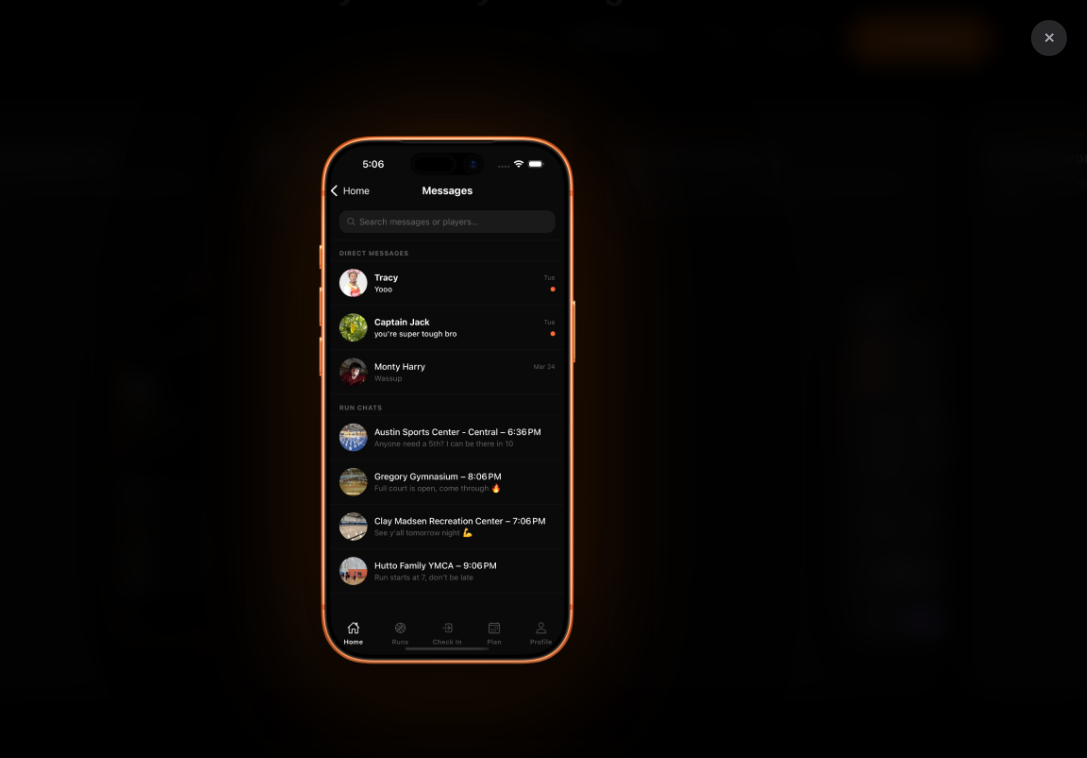
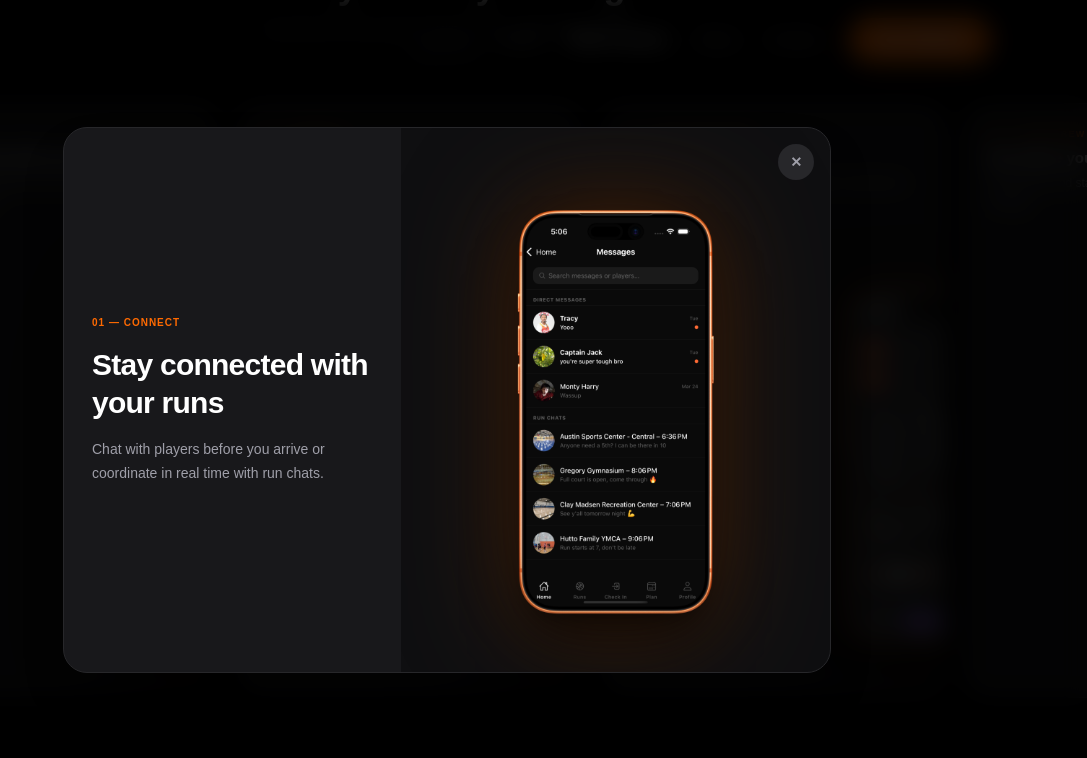
Before and after one commit to Tracyholbrook23/runcheck-site, a Next.js app: page /how-it-works in a window 1280 px wide. Both pictures are taken after a click on the button 238 px from the left and 1601 px from the top of the page. Shown: the part 1201-1959 px from the top of the page, without its empty margins (193-1280 px from the left). Built offline with nearby package versions, Linux system fonts and the light colour scheme.

Commit message:
Match More Ways modal to step card DetailModal layout

```diff
--- a/app/how-it-works/page.tsx
+++ b/app/how-it-works/page.tsx
@@ -124,12 +124,18 @@ function DetailModal({
   );
 }
 
-// ── Lightbox: big phone image on black backdrop ────────────────────────────────
-function PhoneLightbox({
+// ── Feature modal: same layout as DetailModal (text left, phone right) ────────
+function FeatureModal({
+  label,
+  headline,
+  desc,
   mockup,
   alt,
   onClose,
 }: {
+  label: string;
+  headline: string;
+  desc: string;
   mockup: string;
   alt: string;
   onClose: () => void;
@@ -137,36 +143,55 @@ function PhoneLightbox({
   return (
     <AnimatePresence>
       <motion.div
-        className="fixed inset-0 z-50 flex items-center justify-center p-6"
+        className="fixed inset-0 z-50 flex items-center justify-center p-4 sm:p-6"
         initial={{ opacity: 0 }}
         animate={{ opacity: 1 }}
         exit={{ opacity: 0 }}
       >
         {/* Backdrop */}
         <motion.div
-          className="absolute inset-0 bg-black/90 backdrop-blur-md"
+          className="absolute inset-0 bg-black/85 backdrop-blur-md"
           onClick={onClose}
         />
 
-        {/* Close button */}
+        {/* Modal card — identical structure to DetailModal */}
+        <motion.div
+          className="relative z-10 w-full max-w-3xl bg-zinc-900 border border-zinc-800 rounded-3xl overflow-hidden shadow-2xl"
+          initial={{ opacity: 0, scale: 0.93, y: 28 }}
+          animate={{ opacity: 1, scale: 1, y: 0 }}
+          exit={{ opacity: 0, scale: 0.93, y: 28 }}
+          transition={{ duration: 0.38, ease: [0.16, 1, 0.3, 1] }}
+        >
           <button
             onClick={onClose}
-          className="absolute top-5 right-5 z-20 w-9 h-9 rounded-full bg-zinc-800 hover:bg-zinc-700 flex items-center justify-center text-zinc-400 hover:text-white transition-colors text-sm font-bold"
+            className="absolute top-4 right-4 z-30 w-9 h-9 rounded-full bg-zinc-800 hover:bg-zinc-700 flex items-center justify-center text-zinc-400 hover:text-white transition-colors text-sm font-bold"
           >
             ✕
           </button>
 
-        {/* Phone — scales to fit viewport */}
-        <motion.img
+          <div className="flex flex-col sm:flex-row items-stretch">
+            {/* Left: text */}
+            <div className="sm:w-[44%] flex-shrink-0 flex flex-col justify-center gap-4 px-7 pt-10 pb-7 sm:py-10">
+              <p className="text-[10px] font-bold uppercase tracking-widest text-orange-500">
+                {label}
+              </p>
+              <h2 className="text-2xl sm:text-3xl font-extrabold tracking-tight text-white leading-tight">
+                {headline}
+              </h2>
+              <p className="text-sm leading-6 text-zinc-400">{desc}</p>
+            </div>
+
+            {/* Right: phone */}
+            <div className="flex-1 bg-zinc-950/60 flex items-end justify-center pt-6 px-4 overflow-hidden">
+              <img
                 src={mockup}
                 alt={alt}
-          className="relative z-10 max-h-[85vh] w-auto object-contain
-                     [filter:drop-shadow(0_0_60px_rgba(249,115,22,0.22))_drop-shadow(0_30px_80px_rgba(0,0,0,0.95))]"
-          initial={{ opacity: 0, scale: 0.88, y: 24 }}
-          animate={{ opacity: 1, scale: 1, y: 0 }}
-          exit={{ opacity: 0, scale: 0.88, y: 24 }}
-          transition={{ duration: 0.38, ease: [0.16, 1, 0.3, 1] }}
+                className="h-[400px] sm:h-[520px] w-auto object-contain max-w-none
+                           [filter:drop-shadow(0_0_50px_rgba(249,115,22,0.28))_drop-shadow(0_-10px_40px_rgba(0,0,0,0.7))]"
               />
+            </div>
+          </div>
+        </motion.div>
       </motion.div>
     </AnimatePresence>
   );
@@ -175,7 +200,7 @@ function PhoneLightbox({
 // ── Page ──────────────────────────────────────────────────────────────────────
 export default function HowItWorksPage() {
   const [activeStep, setActiveStep] = useState<number | null>(null);
-  const [activeFeature, setActiveFeature] = useState<{ mockup: string; alt: string } | null>(null);
+  const [activeFeature, setActiveFeature] = useState<{ label: string; headline: string; desc: string; mockup: string; alt: string } | null>(null);
 
   return (
     <>
@@ -319,7 +344,7 @@ export default function HowItWorksPage() {
               ].map((card, i) => (
                 <motion.button
                   key={card.label}
-                  onClick={() => setActiveFeature({ mockup: card.mockup, alt: card.alt })}
+                  onClick={() => setActiveFeature({ label: card.label, headline: card.headline, desc: card.desc, mockup: card.mockup, alt: card.alt })}
                   className="
                     group flex-shrink-0 w-[300px] sm:w-[348px]
                     flex flex-col
@@ -386,7 +411,10 @@ export default function HowItWorksPage() {
       )}
 
       {activeFeature !== null && (
-        <PhoneLightbox
+        <FeatureModal
+          label={activeFeature.label}
+          headline={activeFeature.headline}
+          desc={activeFeature.desc}
           mockup={activeFeature.mockup}
           alt={activeFeature.alt}
           onClose={() => setActiveFeature(null)}
```
Lines whose indentation alone changed are shown as unchanged.
